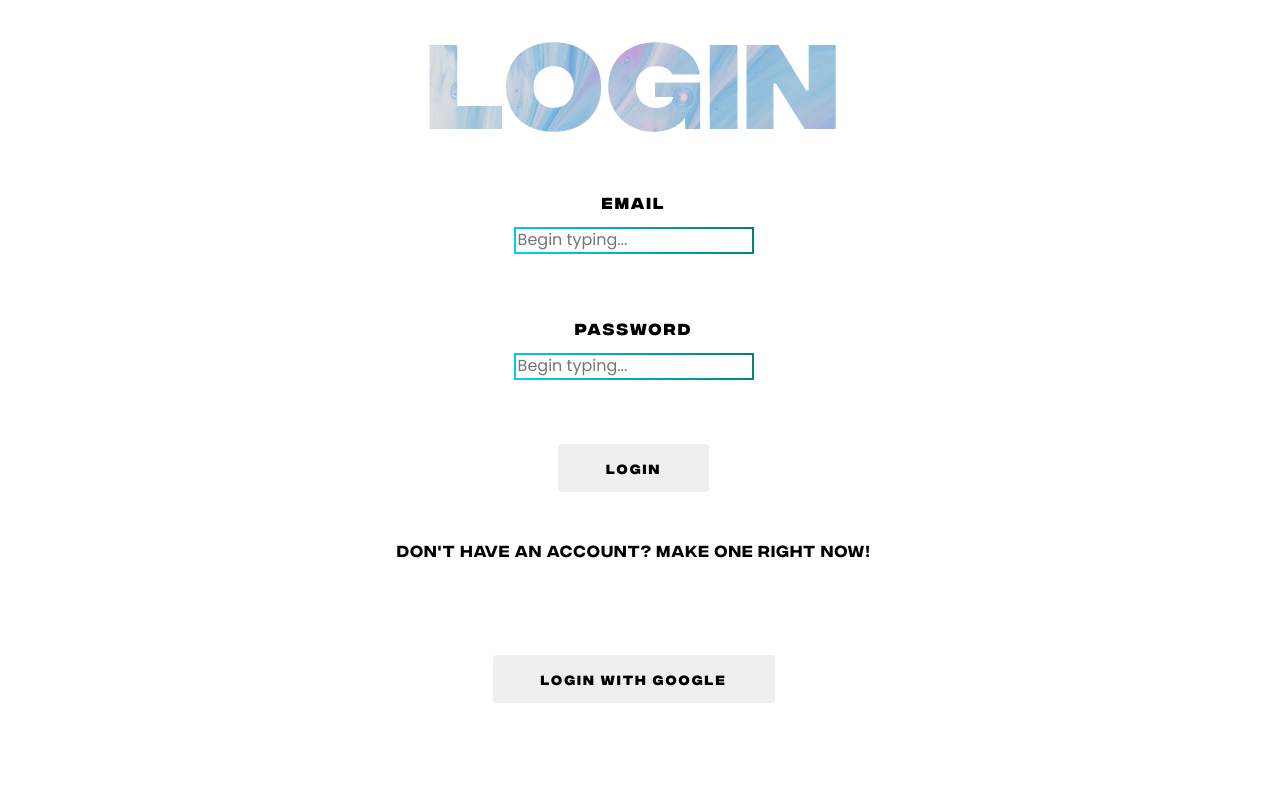
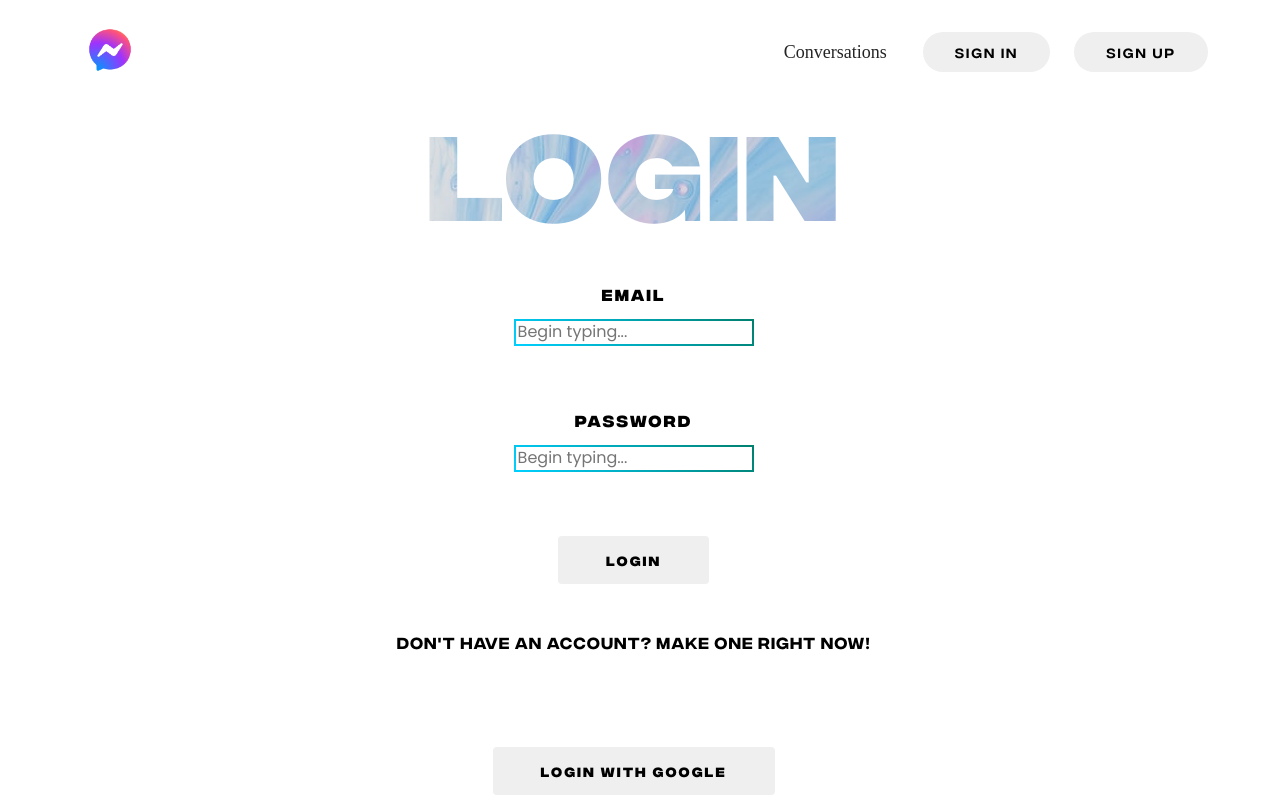
Before and after one commit to barrybtw/react-project, a React (Create React App) app: page / in a window 1280 px wide. Built offline with nearby package versions, Linux system fonts and the light colour scheme; no server answers.

Commit message:
made create new account page and navbar

```diff
--- a/src/App.js
+++ b/src/App.js
@@ -6,7 +6,7 @@ import { useAuth } from "./firebase/config";
 import { authContext } from "./context/AuthContext";
 
 //Pages import, 1 line thanks.
-import { Login, Conversation, Profile } from "./pages";
+import { Login, Conversation, Profile, CreateUser } from "./pages";
 
 //Component imports, 1 line thanks.
 import { Navbar } from "./components";
@@ -23,6 +23,7 @@ export const App = () => {
         <Routes>
           <Route path="/" element={<Login />} />
           <Route path="/conversation" element={<Conversation />} />
+          <Route path="/create-user" element={<CreateUser />} />
           <Route path="/profile" element={<Profile />} />
           <Route path="/*" element={<Profile />} />
         </Routes>
--- a/src/components/navbar/Navbar.jsx
+++ b/src/components/navbar/Navbar.jsx
@@ -1,7 +1,66 @@
+import { useContext } from "react/cjs/react.development";
+import { authContext } from "../../context/AuthContext";
+import { Link, useNavigate } from "react-router-dom";
+import logo from "../../assets/site_logo.png";
+import "./navbar.scss";
+
 export const Navbar = () => {
+  const { currentUser } = useContext(authContext);
+  const navigate = useNavigate();
+  console.log(currentUser);
   return (
-    <nav>
-      <h1></h1>
+    <nav className="nav">
+      <figure>
+        <Link to="/">
+          <img src={logo} alt="" id="site-logo" />
+        </Link>
+      </figure>
+      <ul className="nav__link--list">
+        <li className="nav__link">
+          <Link
+            to="/conversation"
+            className="
+              nav__link--anchor
+              link__hover-effect
+              link__hover-effect--black"
+          >
+            Conversations
+          </Link>
+        </li>
+        <li className="nav__link">
+          {currentUser ? (
+            <button
+              className="nav__link--anchor-primary nav__login"
+              onClick={(event) => {
+                event.preventDefault();
+              }}
+            >
+              Log Out
+            </button>
+          ) : (
+            <button
+              className="nav__link--anchor-primary nav__logout"
+              onClick={(e) => {
+                e.preventDefault();
+                navigate("/")
+              }}
+            >
+              Sign In
+            </button>
+          )}
+          {!currentUser && (
+            <button
+              className="nav__link--anchor-primary nav__logout"
+              onClick={(e) => {
+                e.preventDefault();
+                navigate("create-user")
+              }}
+            >
+              Sign Up
+            </button>
+          )}
+        </li>
+      </ul>
     </nav>
   );
 };
--- a/src/components/navbar/Navbar.scss
+++ b/src/components/navbar/Navbar.scss
@@ -0,0 +1,48 @@
+// nav
+// site-logo
+// nav__link--list
+// nav__link
+// nav__link--anchor
+// link__hover-effect
+// link__hover-effect--black
+// nav__link--anchor-primary
+// nav__login
+// nav__logout
+
+.nav {
+  display: flex;
+  justify-content: space-between;
+  align-items: center;
+  width: 100%;
+  max-width: 1200px;
+  margin: 12px auto 0 auto;
+  padding: 0 20px;
+  height: 80px;
+}
+
+#site-logo {
+  width: 100px;
+}
+
+.nav__link--list {
+  display: flex;
+  align-items: center;
+}
+
+.nav__link--anchor {
+  margin: 0 24px;
+  font-size: 18px;
+  color: #242424;
+  font-weight: 300;
+}
+
+// SIGN UP / SIGN IN & OUT BUTTON
+.nav__link--anchor-primary {
+  border: none;
+  padding: 0.75rem 2rem;
+  margin: 0 12px;
+  outline: none;
+  border-radius: 50px;
+  letter-spacing: 2px;
+  font-family: "Integral-regular", sans-serif;
+}
--- a/src/index.scss
+++ b/src/index.scss
@@ -20,6 +20,15 @@ li {
   list-style: none;
 }
 
+a {
+  text-decoration: none;
+  cursor: pointer;
+}
+
+button {
+  cursor: pointer;
+}
+
 // FONTS
 
 @font-face {
--- /dev/null
+++ b/src/pages/CreateUser/CreateUser.jsx
@@ -0,0 +1,99 @@
+import "./createUser.scss";
+import { useContext, useRef, useState } from "react";
+import { authContext } from "../../context/AuthContext";
+
+export const CreateUser = () => {
+  const { currentUser } = useContext(authContext);
+  const formRef = useRef();
+
+  const [email, setEmail] = useState("");
+  const [password, setPassword] = useState("");
+
+  const handleSubmit = (event) => {
+    event.preventDefault();
+  };
+
+  const handleMail = (event) => {
+    setEmail(event.target.value);
+  };
+  const handlePassword = (event) => {
+    setPassword(event.target.value);
+  };
+
+  return (
+    <section className="createUser__container">
+      <div className="createUser__header">
+        <h1>Create New Account</h1>
+      </div>
+      <form
+        className="createUser__form"
+        id="createUser__form"
+        ref={formRef}
+        onSubmit={handleSubmit}
+      >
+        <div className="createUser__form-field">
+          <label htmlFor="" className="createUser__form-label">
+            Email
+          </label>
+          <input
+            type="email"
+            placeholder="Begin typing..."
+            onChange={handleMail}
+            className="createUser__form-input createUser__input-form--input-email"
+          />
+        </div>
+        <div className="createUser__form-field">
+          <label htmlFor="" className="createUser__form-label">
+            Password
+          </label>
+          <input
+            type="password"
+            placeholder="Begin typing..."
+            onChange={handlePassword}
+            className="createUser__form-input createUser__input--form-input-password"
+          />
+        </div>
+        <div className="createUser__form-field">
+          <label htmlFor="" className="createUser__form-label">
+            Name
+          </label>
+          <input
+            type="text"
+            placeholder="Begin typing..."
+            onChange={handlePassword}
+            className="createUser__form-input createUser__input--form-input-name"
+          />
+        </div>
+        <div className="createUser__form-field">
+          <label htmlFor="" className="createUser__form-label">
+            Name
+          </label>
+          <input
+            type="text"
+            placeholder="Begin typing..."
+            onChange={handlePassword}
+            className="createUser__form-input createUser__input--form-input-name"
+          />
+        </div>
+        <div className="createUser__form-field">
+          <label htmlFor="" className="createUser__form-label">
+            Country of residence
+          </label>
+          <input
+            type="text"
+            placeholder="Begin typing..."
+            onChange={handlePassword}
+            className="createUser__form-input createUser__input--form-input-country"
+          />
+        </div>
+        <button
+          form="createUser__form"
+          className="createUser__button--styles createUser__form-submit"
+          //   onClick={createNewUserWithMail}
+        >
+          Create New User
+        </button>
+      </form>
+    </section>
+  );
+};
--- /dev/null
+++ b/src/pages/CreateUser/createUser.scss
@@ -0,0 +1,93 @@
+// createUser__container
+// createUser__header
+// createUser__form
+// createUser__form-field
+// createUser__form-label
+// createUser__form-input
+// createUser__input-form--input-email
+// createUser__input--form-input-password
+// createUser__button--styles
+// createUser__form-submit
+
+.createUser__button--styles {
+  border: none;
+  padding: 1rem 3rem;
+  font-family: "Integral-bold", sans-serif;
+  letter-spacing: 2px;
+  border-radius: 4px;
+  cursor: pointer;
+}
+//...
+
+.createUser__container {
+  width: 100vw;
+  max-width: 99vw;
+  height: 100%;
+
+  display: flex;
+  justify-content: center;
+  align-items: center;
+  gap: 3rem;
+
+  flex-direction: column;
+}
+
+.createUser__header {
+  font-family: "Integral-bold", sans-serif;
+  font-size: 4rem;
+  letter-spacing: 2px;
+  max-width: 1200px;
+
+  background: url("./../../assets/login.jpg");
+  -webkit-background-clip: text;
+  color: transparent;
+
+  user-select: none;
+  text-align: center;
+}
+
+.createUser__form {
+  max-width: 400px;
+  width: 90%;
+
+  display: flex;
+  align-items: center;
+  justify-content: center;
+  flex-direction: column;
+}
+
+.createUser__form-field {
+  display: flex;
+  align-items: center;
+  justify-content: center;
+  flex-direction: column;
+  margin-bottom: 4rem;
+
+  width: 100%;
+}
+
+.createUser__form-label {
+  font-family: "Integral-bold", sans-serif;
+  letter-spacing: 2px;
+}
+
+.createUser__form-input {
+  padding: 4px 2px;
+  border: linear;
+  width: 60%;
+  margin-top: 1rem;
+
+  border: linear-gradient(
+      to left,
+      rgba(255, 255, 255, 0.9),
+      rgba(255, 213, 252, 0.8)
+    ),
+    1px solid;
+  border: 2px solid transparent;
+  border-image: linear-gradient(45deg, rgb(0, 208, 255), rgb(0, 128, 111));
+  border-image-slice: 1;
+  &::placeholder {
+    font-size: 1rem;
+    font-family: Poppins, sans-serif;
+  }
+}
--- a/src/pages/index.js
+++ b/src/pages/index.js
@@ -1,5 +1,6 @@
 import { Login } from "./login/Login";
 import { Profile } from "./profile/Profile";
 import { Conversation } from "./message/Conversation";
+import { CreateUser } from "./CreateUser/CreateUser"
 
-export { Login, Profile, Conversation };
+export { Login, Profile, Conversation, CreateUser };
--- a/src/pages/message/Conversation.jsx
+++ b/src/pages/message/Conversation.jsx
@@ -7,10 +7,10 @@ import { authContext } from "../../context/AuthContext";
 import { useNavigate } from "react-router-dom";
 
 export const Conversation = () => {
-  const currentUser = useContext(authContext);
+  const { currentUser } = useContext(authContext);
   const navigate = useNavigate();
   useEffect(() => {
-    if (currentUser.email === undefined) navigate("/");
+    !currentUser && navigate("/");
   }, []);
   return (
     <div>
```
Also changed, not shown: src/assets/site_logo.png (added), 1 other file (tests, documents, lock files or other folders).
